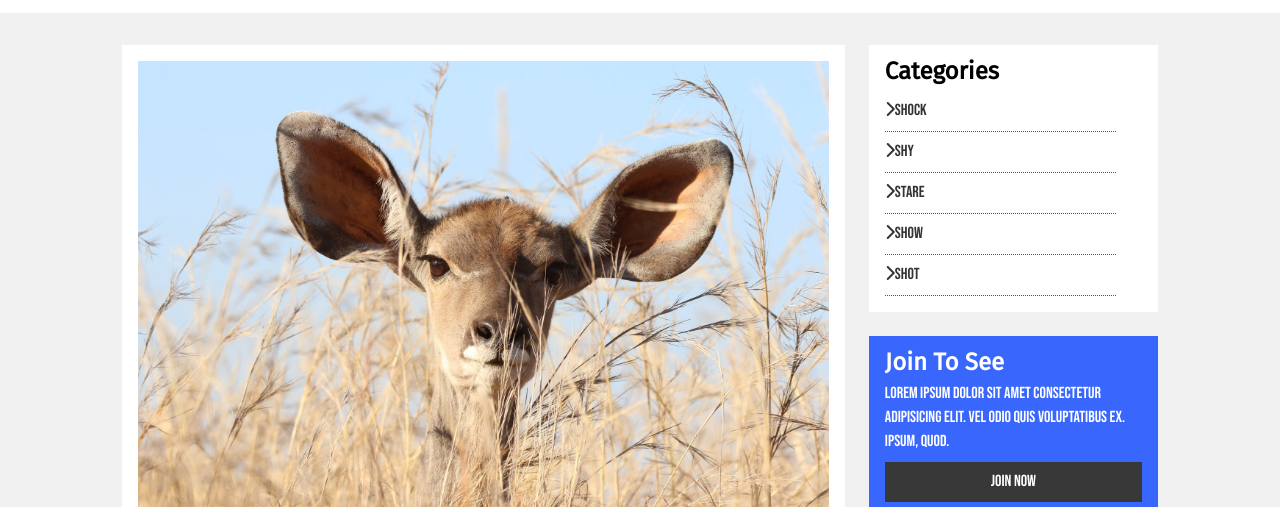
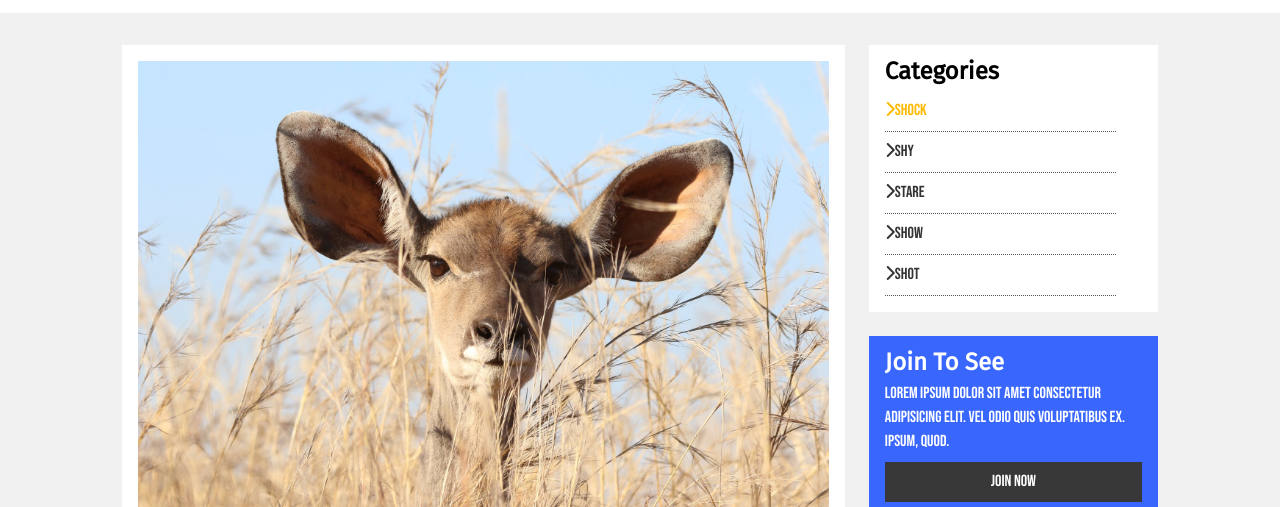
Before and after one commit to rolemgalvez/nakita, a plain HTML site: page content.html in a window 1280 px wide. In both pictures the pointer is over the link "Shock". Shown: the part 71-578 px from the top of the page. Drawn offline with Linux system fonts and the light colour scheme.

Commit message:
aside categories link hover color

```diff
--- a/css/style.css
+++ b/css/style.css
@@ -319,7 +319,8 @@ h6 {
   color: #fff;
 }
 
-#main-footer a:hover {
+#main-footer a:hover,
+#categories a:hover {
   color: var(--primary-color);
 }
 
```
